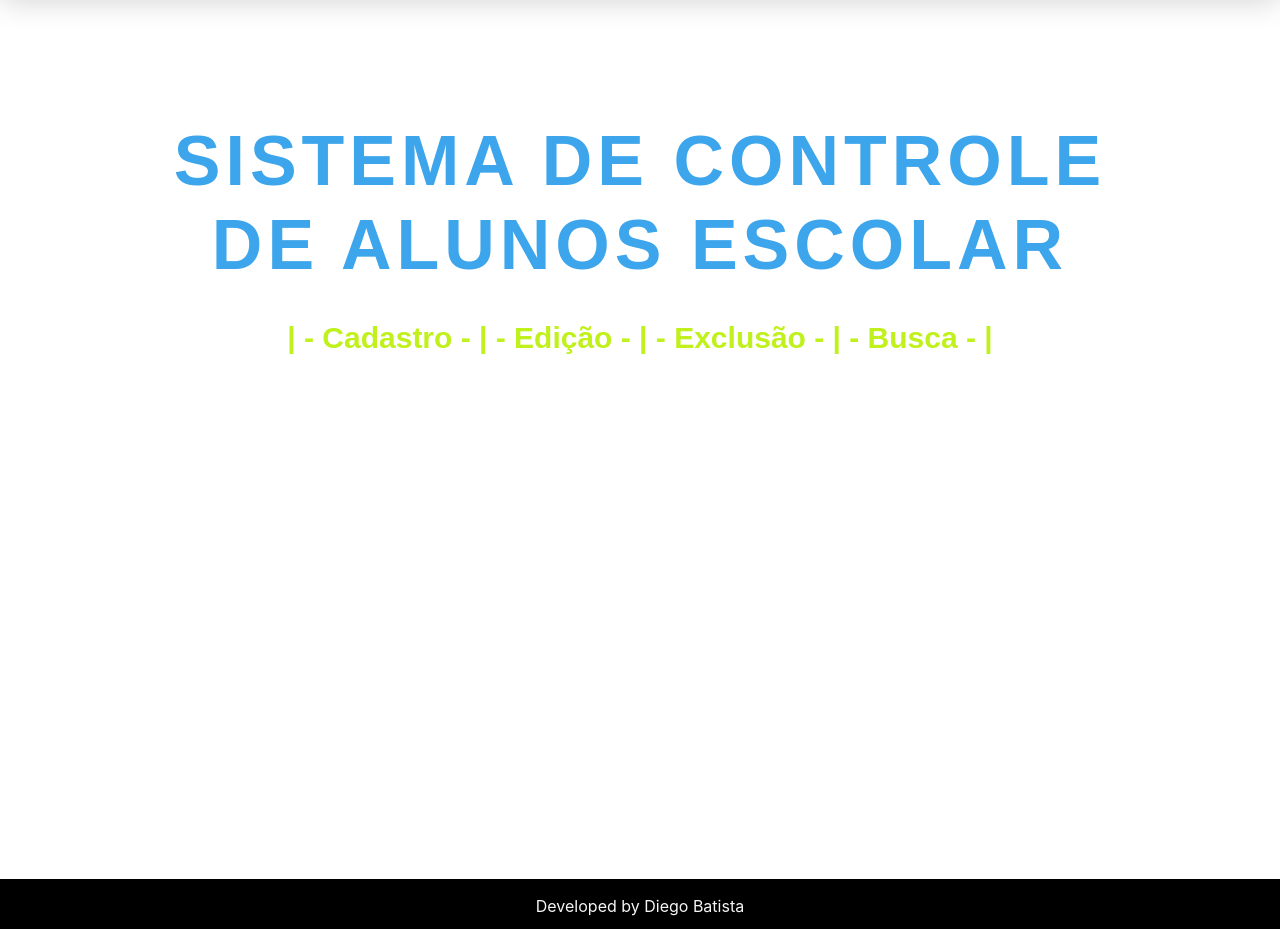
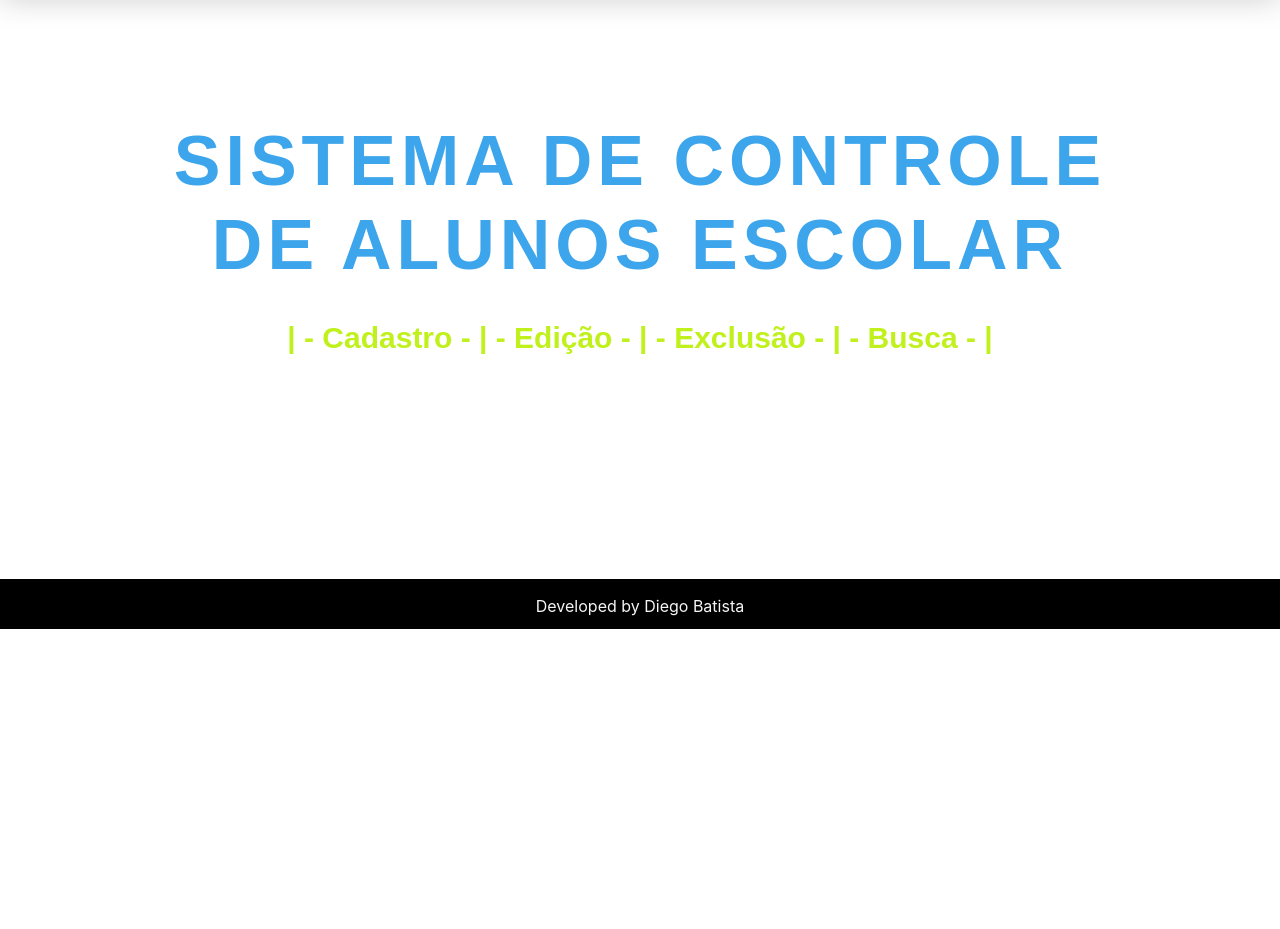
Before and after one commit to fogeid/Teste-de-selecao-para-desenvolvedor-PHP, a PHP site: page / in a window 1280 px wide. Shown: the part 121-1050 px from the top of the page. After the commit the page ends 750 px from the top, so only its background shows below. Run offline with PHP 8.4, Linux system fonts and the light colour scheme; data that the repository does not hold is empty; some web fonts are replaced.

Commit message:
Update style.css

```diff
--- a/css/style.css
+++ b/css/style.css
@@ -64,7 +64,7 @@ body {
 
 /* CONTEÚDO */
 #conteudo {
-    height: 880px;
+    height: 580px;
 }
 
 #conteudo .titulo {
```
